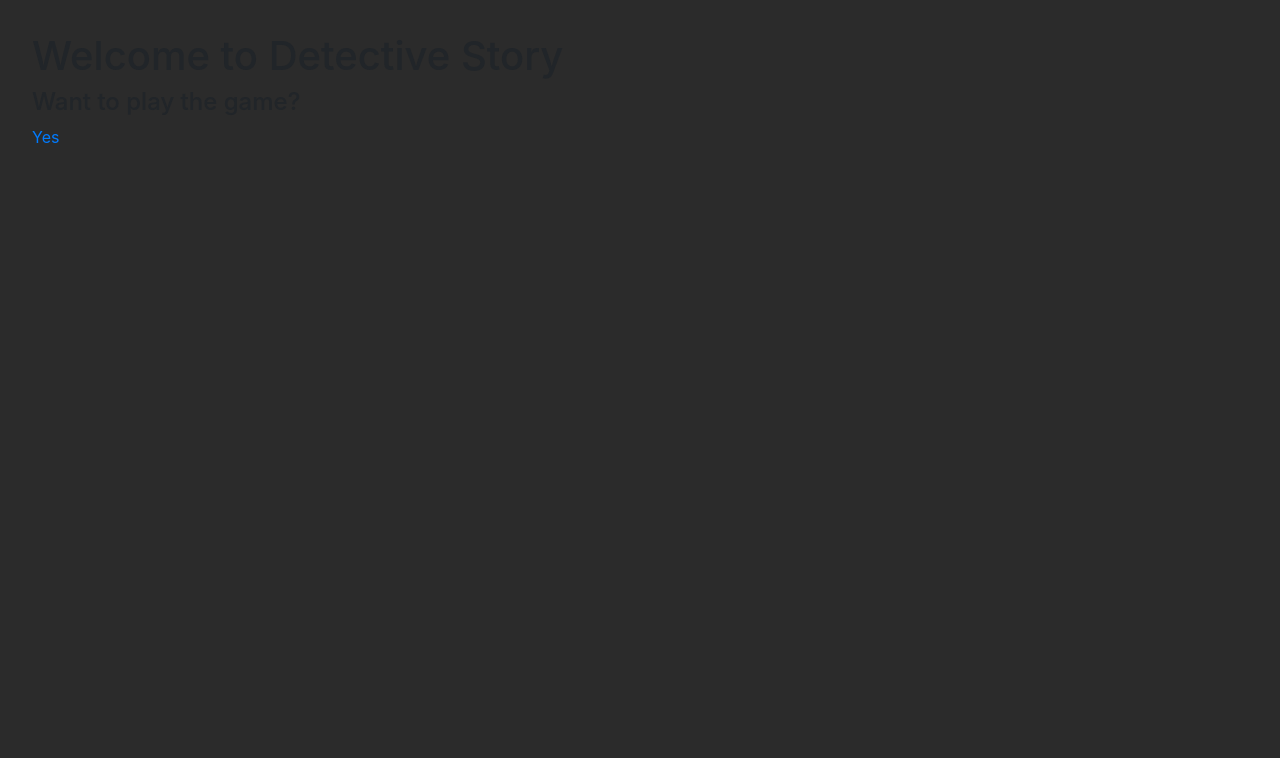
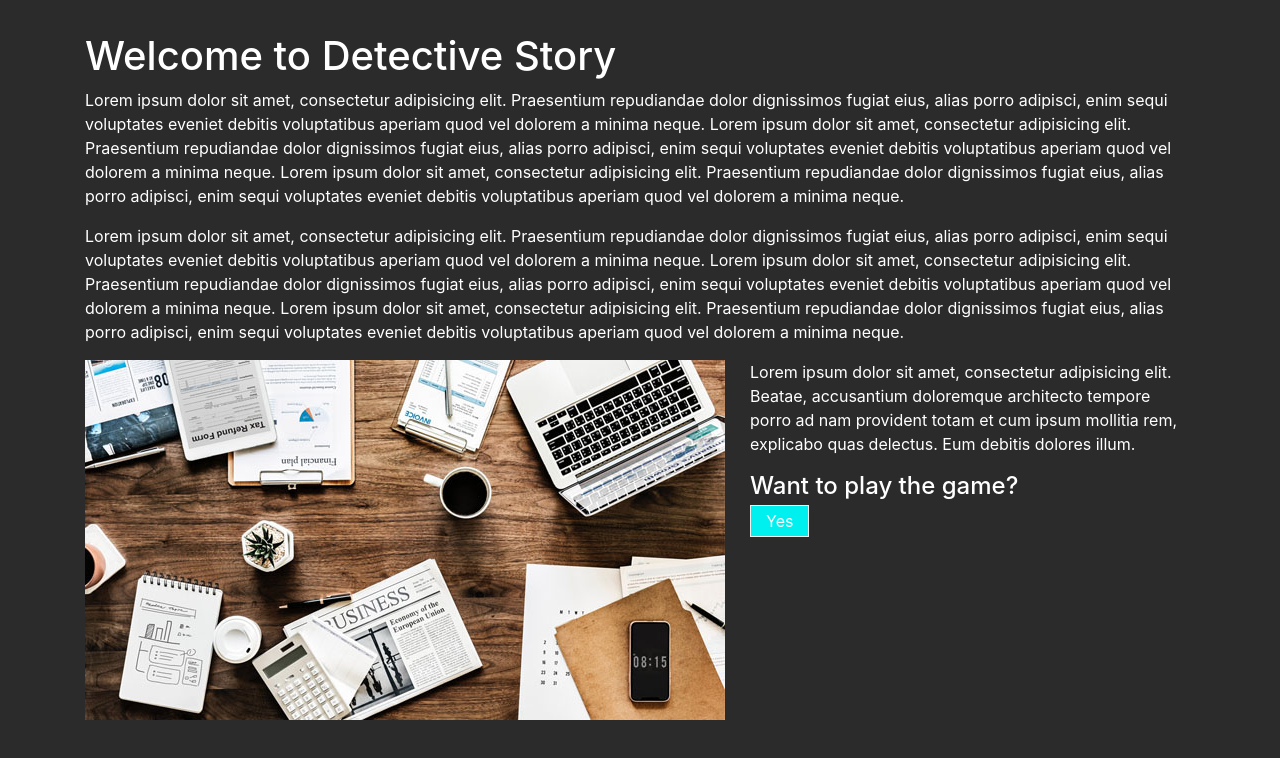
Before and after one commit to emperorkrauser/detective, a React (Create React App) app: page / in a window 1280 px wide. Shown: the top 758 px of the page. Built offline with nearby package versions, Linux system fonts and the light colour scheme.

Commit message:
added a home page and dummy image before start

```diff
--- a/src/App.js
+++ b/src/App.js
@@ -15,6 +15,7 @@ class App extends Component {
         		{this.props.children}
         	</div>
         </div>
+        <footer></footer>
       </div>
     );
   }
--- a/src/components/home.js
+++ b/src/components/home.js
@@ -5,9 +5,54 @@ class Home extends Component{
 	render(){
 		return(
 			<React.Fragment>
-        <h1>Welcome to Detective Story</h1>
-        <h4>Want to play the game?</h4>
-        <NavLink to="/game">Yes</NavLink>
+        <div className="container">
+          <div className="row">
+            <div className="col-lg-12">
+              <h1>Welcome to Detective Story</h1>
+              <p>
+                Lorem ipsum dolor sit amet, consectetur adipisicing elit.
+                Praesentium repudiandae dolor dignissimos fugiat eius, alias porro adipisci,
+                enim sequi voluptates eveniet debitis voluptatibus aperiam quod vel dolorem a minima neque.
+
+                Lorem ipsum dolor sit amet, consectetur adipisicing elit.
+                Praesentium repudiandae dolor dignissimos fugiat eius, alias porro adipisci,
+                enim sequi voluptates eveniet debitis voluptatibus aperiam quod vel dolorem a minima neque.
+
+                Lorem ipsum dolor sit amet, consectetur adipisicing elit.
+                Praesentium repudiandae dolor dignissimos fugiat eius, alias porro adipisci,
+                enim sequi voluptates eveniet debitis voluptatibus aperiam quod vel dolorem a minima neque.
+              </p>
+              <p>
+                Lorem ipsum dolor sit amet, consectetur adipisicing elit.
+                Praesentium repudiandae dolor dignissimos fugiat eius, alias porro adipisci,
+                enim sequi voluptates eveniet debitis voluptatibus aperiam quod vel dolorem a minima neque.
+
+                Lorem ipsum dolor sit amet, consectetur adipisicing elit.
+                Praesentium repudiandae dolor dignissimos fugiat eius, alias porro adipisci,
+                enim sequi voluptates eveniet debitis voluptatibus aperiam quod vel dolorem a minima neque.
+
+                Lorem ipsum dolor sit amet, consectetur adipisicing elit.
+                Praesentium repudiandae dolor dignissimos fugiat eius, alias porro adipisci,
+                enim sequi voluptates eveniet debitis voluptatibus aperiam quod vel dolorem a minima neque.
+              </p>
+            </div>
+          </div>
+          <div className="row">
+            <div className="col-lg-7">
+              <img src="img/img2.jpg" alt="" className="img-responsive"/>
+            </div>
+            <div className="col-lg-5">
+              <p>Lorem ipsum dolor sit amet, consectetur adipisicing elit. Beatae, accusantium doloremque architecto tempore porro ad nam provident totam et cum ipsum mollitia rem, explicabo quas delectus. Eum debitis dolores illum.</p>
+              <h4>Want to play the game?</h4>
+              <NavLink to="/game">Yes</NavLink>
+            </div>
+          </div>
+          <div className="row">
+            <div className="col-lg-12">
+
+            </div>
+          </div>
+        </div>
       </React.Fragment>
 		)
 	}
--- a/src/components/modals/modal_try_again.js
+++ b/src/components/modals/modal_try_again.js
@@ -24,7 +24,7 @@ class TryAgain extends Component{
 
 		return(
 			<React.Fragment>
-          <div className="modal fade" data-backdrop="static" data-keyboard="false" id="exampleModal" tabIndex="-1" role="dialog" aria-labelledby="exampleModalLabel" aria-hidden="true">
+          <div className="modal fade try-again" data-backdrop="static" data-keyboard="false" id="exampleModal" tabIndex="-1" role="dialog" aria-labelledby="exampleModalLabel" aria-hidden="true">
             <div className="modal-dialog" role="document">
               <div className="modal-content">
                 <div className="modal-header">
--- a/src/components/picture-container.js
+++ b/src/components/picture-container.js
@@ -142,13 +142,20 @@ class PictureContainer extends Component{
   }
 
 	render(){
-    const {pictures, image, time, score} = this.state;
-
+    const {pictures, image, time, score, isStart} = this.state;
     const items = pictures.length && pictures.map( (obj) => {
       return(
         <li ref={obj.item.name} name={obj.item.name} key={obj.item.name} className="object-items">{obj.item.name}</li>
       )
     });
+
+    const displayItems = (() => {
+      return(
+        <React.Fragment>
+          {items}
+        </React.Fragment>
+      )
+    })();
 
     const objects = pictures.length && pictures.map( (obj) => {
       let x = obj.item.location.x;
@@ -164,7 +171,7 @@ class PictureContainer extends Component{
 			<React.Fragment>
         <div className="img-grid">
           <div className="image-container">
-            <img ref="image" src={image} alt="" useMap="#objectmap"/>
+            <img ref="image" src={isStart ? image : "https://via.placeholder.com/640x360"} alt="" useMap="#objectmap"/>
             <map name="objectmap" id="objectmap">
               {objects}
             </map>
@@ -173,7 +180,7 @@ class PictureContainer extends Component{
             <h1>Detective Story</h1>
             <h4>Find the clues of the crime:</h4>
             <ul className="object-list">
-              {items}
+              {displayItems}
             </ul>
           </div>
         </div>
--- a/src/styles/App.scss
+++ b/src/styles/App.scss
@@ -5,6 +5,23 @@
   padding:2em;
   background:#2b2b2b;
   height:100vh;
+  color:#fff;
+}
+
+.grid-container{
+  a{
+    color:#fff;
+    background:#00f0f0;
+    padding:5px 15px;
+    border:1px solid #eee;
+    text-decoration:none;
+    &:hover,
+    &:focus{
+      background:#f0f0f0;
+      text-decoration:none;
+      color:#000;
+    }
+  }
 }
 
 @keyframes App-logo-spin {
--- a/src/styles/_picture-container.scss
+++ b/src/styles/_picture-container.scss
@@ -25,6 +25,10 @@ area{
 	}
 }
 
+.try-again{
+	color:#aaa;
+}
+
 .disable{
 	text-decoration: line-through;
 }
```
